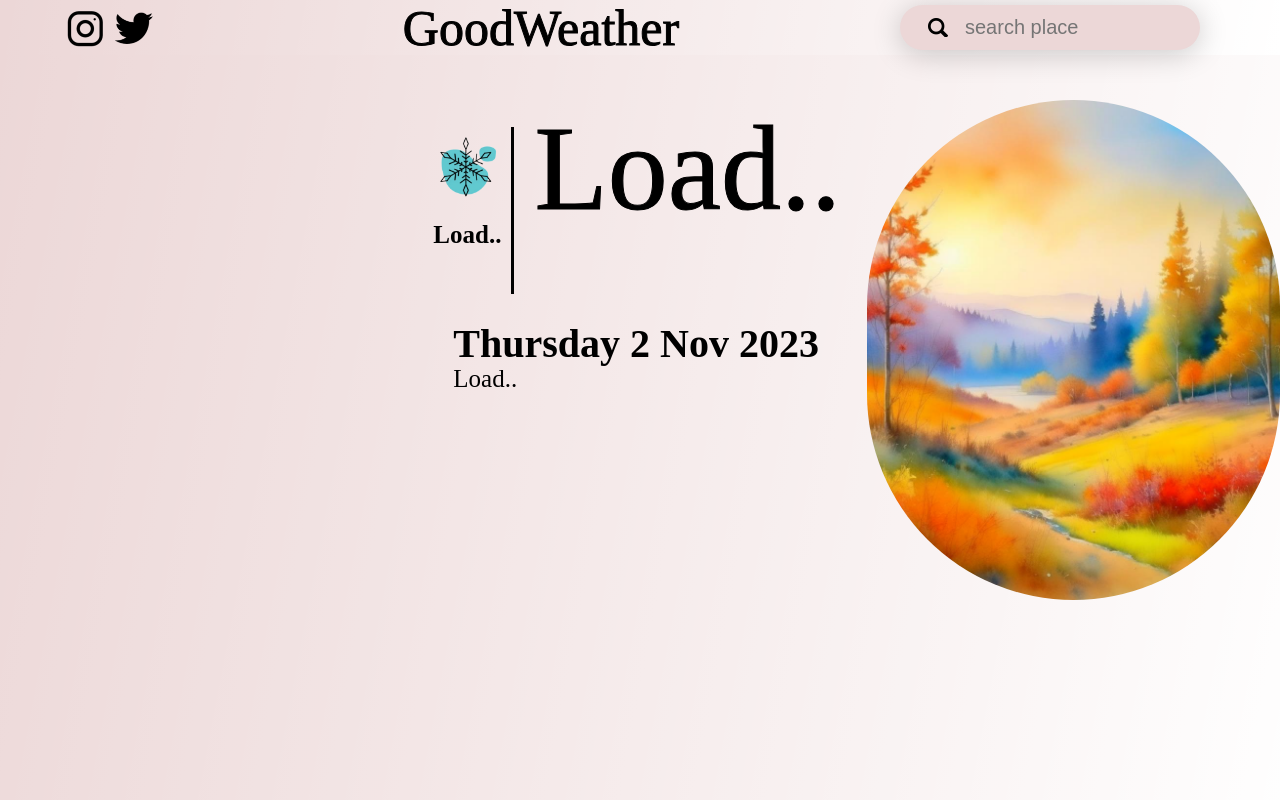
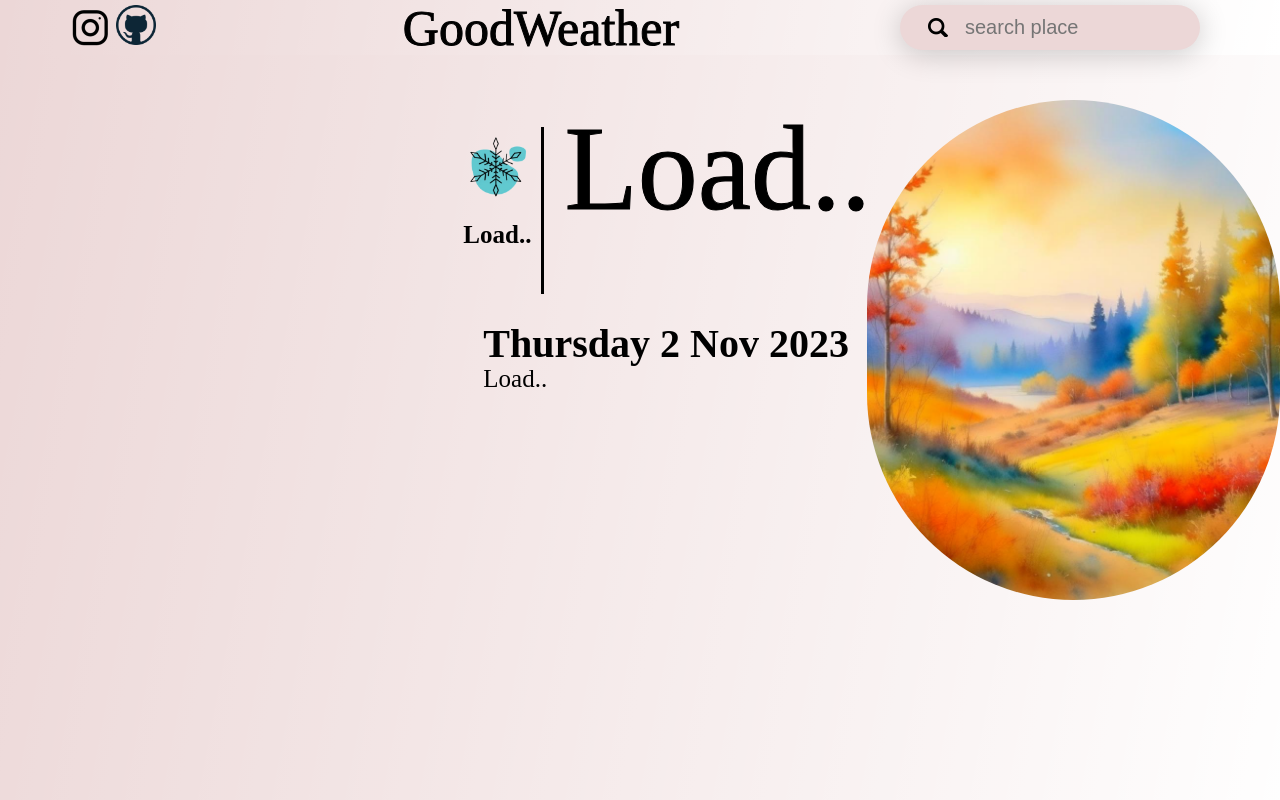
Before and after one commit to OneScriptMan/weather-app, a plain HTML site: page index.html in a window 1280 px wide. Shown: the top 800 px of the page. Drawn offline with Linux system fonts and the light colour scheme; a web font is replaced by a local one.

Commit message:
add social buttons

```diff
--- a/index.html
+++ b/index.html
@@ -22,13 +22,24 @@
     <div class="desktop">
       <div class="header">
         <div class="group-social">
-          <img class="social-icon" alt="" src="./public/733592social@2x.png" />
-
-          <img
-            class="social-icon1"
-            alt=""
-            src="./public/733592social1@2x.png"
-          />
+          <a
+            class="instagram-link"
+            href="https://instagram.com/vladimirzambalov?igshid=NGVhN2U2NjQ0Yg=="
+            target="_blank"
+          >
+            <img
+              class="social-icon"
+              alt=""
+              src="./public/733592social@2x.png"
+            />
+          </a>
+          <a
+            class="github-link"
+            href="https://github.com/OneScriptMan/weather-app.git"
+            target="_blank"
+          >
+            <img class="social-icon1" alt="" src="./public/github2.png" />
+          </a>
         </div>
         <div class="wearest">GoodWeather</div>
         <div class="rectangle-parent">
--- a/styles/header.css
+++ b/styles/header.css
@@ -20,20 +20,9 @@
   left: 627px;
   font-family: var(--font-radley);
   -webkit-text-stroke: 1px #000;
+  margin-right: 20px;
 }
-.social-icon,
-.social-icon1 {
-  top: 0;
-  left: 92px;
-  width: 50px;
-  height: 50px;
-  object-fit: cover;
-}
-.social-icon1 {
-  top: 3px;
-  left: 0;
-  height: 44.4px;
-}
+
 .group-social {
   justify-content: center;
   align-items: center;
@@ -43,6 +32,31 @@
   width: 142px;
   height: 50px;
   margin-left: 40px;
+  margin-right: 20px;
+}
+.instagram-link,
+.github-link {
+  text-decoration: none;
+}
+.instagram-link {
+  margin-top: 10px;
+}
+
+.instagram-link:visited,
+.github-link:visited {
+  color: inherit;
+}
+
+.social-icon {
+  width: 50px;
+  height: 50px;
+  object-fit: scale-down;
+}
+
+.social-icon1 {
+  width: 40px;
+  height: 40px;
+  object-fit: scale-down;
 }
 
 .rectangle-parent {
--- a/styles/main-info.css
+++ b/styles/main-info.css
@@ -2,6 +2,7 @@
   width: 370px;
   height: 333px;
   font-size: 40px;
+  margin-left: 30px;
 }
 
 .main-info-top {
```
Also changed, not shown: public/github.png (added), public/github2.png (added), 1 other file.
